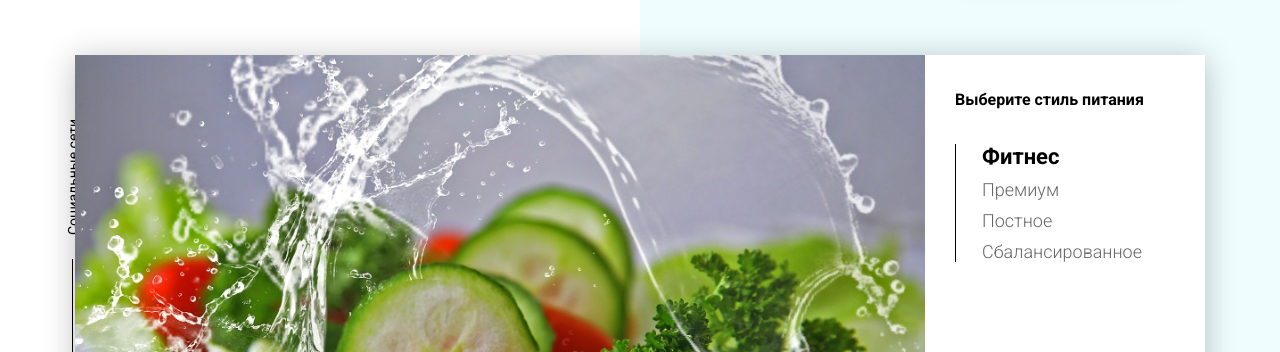
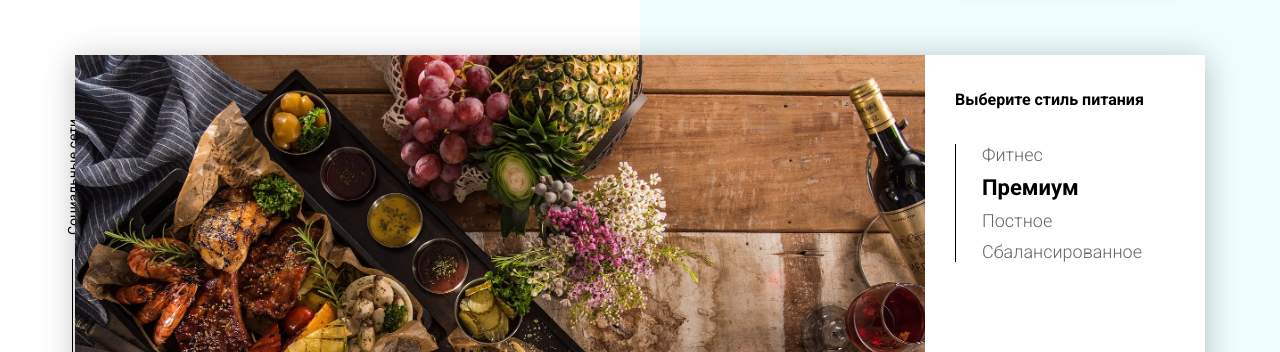
Before and after one commit to msvtlkh/practice-websites, a website: page Food/src/index.html in a window 1280 px wide. Both pictures are taken after a click on the element "Премиум". Shown: the part 123-475 px from the top of the page. Drawn offline with nearby package versions, Linux system fonts and the light colour scheme; files that its build step writes are made by us from their sources; files whose address does not match are found by name.

Commit message:
feat: Create new functions

```diff
--- a/Food/src/index.html
+++ b/Food/src/index.html
@@ -42,13 +42,13 @@
                         Меню "Фитнес" - это новый подход к приготовлению блюд: больше свежих овощей и фруктов. Для людей, которые интересуются спортом; активных и здоровых. Это абсолютно новый продукт с оптимальной ценой и высоким качеством!
                     </div>
                 </div>
-                <!-- <div class="tabcontent">
+                <div class="tabcontent">
                     <img src="img/tabs/elite.jpg" alt="elite">
                     <div class="tabcontent__descr">
                         Меню “Премиум” - мы используем не только красивый дизайн упаковки, но и качественное исполнение блюд. Красная рыба, морепродукты, фрукты - ресторанное меню без похода в ресторан!
                     </div>
-                </div> -->
-                <!-- <div class="tabcontent">
+                </div>
+                <div class="tabcontent">
                     <img src="img/tabs/post.jpg" alt="post">
                     <div class="tabcontent__descr">
                         Наше специальное “Постное меню” - это тщательный подбор ингредиентов: полное отсутствие продуктов животного происхождения. Полная гармония с собой и природой в каждом элементе! Все будет Ом!
@@ -59,7 +59,7 @@
                     <div class="tabcontent__descr">
                         Меню "Сбалансированное" - это соответствие вашего рациона всем научным рекомендациям. Мы тщательно просчитываем вашу потребность в к/б/ж/у и создаем лучшие блюда для вас.
                     </div>
-                </div> -->
+                </div>
                 <div class="tabheader">
                     <h3>Выберите стиль питания</h3>
                     <div class="tabheader__items">
@@ -301,6 +301,6 @@
         </div>
     </div>
 
-    <script src="js/script.js"></script>
+    <script src="/Food/src/js/main.js"></script>
 </body>
 </html>
--- a/Food/src/js/main.js
+++ b/Food/src/js/main.js
@@ -0,0 +1,36 @@
+window.addEventListener('DOMContentLoaded', () => {
+    const tabs = document.querySelectorAll('.tabheader__item'),
+          tabsContent = document.querySelectorAll('.tabcontent'),
+          tabsParent = document.querySelector('.tabheader__items')
+
+    function hideTabContent() {
+        tabsContent.forEach(item => {
+            item.style.display = 'none'
+        })
+
+        tabs.forEach(item => {
+            item.classList.remove('tabheader__item_active')
+        })
+    }
+
+    function showTabContent(i = 0) {
+        tabsContent[i].style.display = 'block'
+        tabs[i].classList.add('tabheader__item_active')
+    }
+
+    hideTabContent()
+    showTabContent()
+
+    tabsParent.addEventListener('click', (event) => {
+        const target = event.target;
+
+        if (target && target.classList.contains('tabheader__item')) {
+            tabs.forEach((item, i) => {
+                if (target == item) {
+                    hideTabContent()
+                    showTabContent(i)
+                }
+            })
+        }
+    })
+})
```
